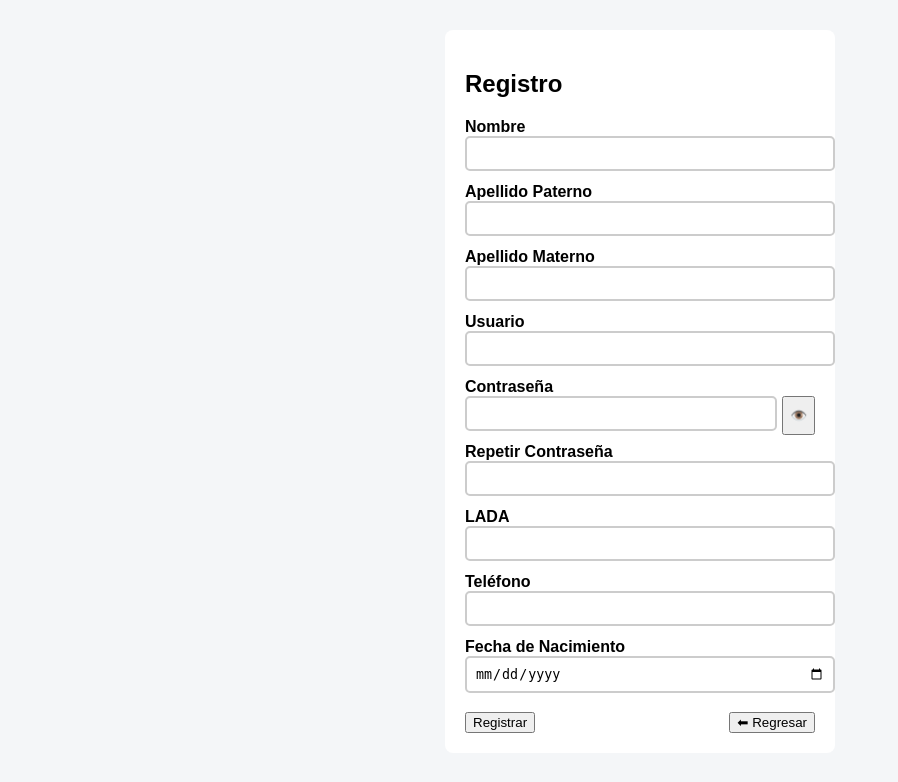
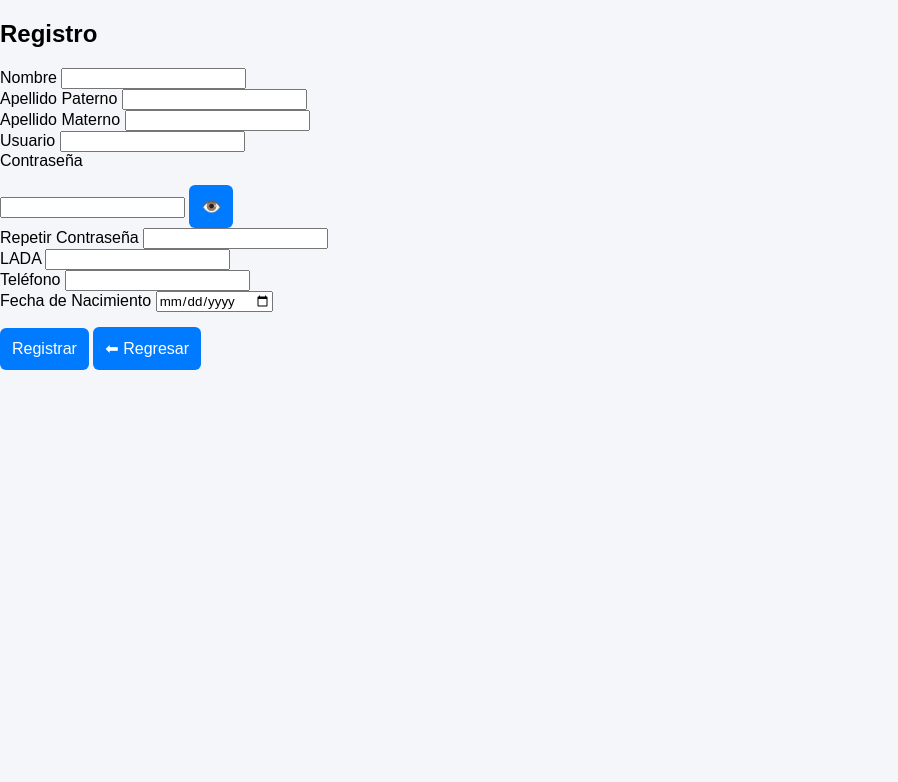
Before and after one commit to Padrinox3x/mi-hola-mundo-express, a Node server app: page /formulario in a window 1280 px wide. Shown: the top 782 px of the page, without its empty margins (0-898 px from the left). Run offline with Node 20, Linux system fonts and the light colour scheme.

Commit message:
Modifcacion bread

```diff
--- a/public/css/formulario.css
+++ b/public/css/formulario.css
@@ -1,62 +1,110 @@
-body {
-    font-family: Arial, sans-serif;
-    background: #f4f6f8;
+/* Reset */
+* {
+    box-sizing: border-box;
+    font-family: Arial, Helvetica, sans-serif;
 }
 
-form {
-    width: 350px;
-    margin: 30px auto;
-    background: white;
-    padding: 20px;
-    border-radius: 8px;
+/* Fondo general */
+body {
+    margin: 0;
+    background: #f4f6f9;
 }
 
-label {
+/* Breadcrumbs */
+.breadcrumbs {
+    display: flex;
+    align-items: center;
+    gap: 6px;
+    padding: 14px 30px;
+    background: #ffffff;
+    border-bottom: 1px solid #ddd;
+    font-size: 14px;
+}
+
+.breadcrumbs a {
+    text-decoration: none;
+    color: #007bff;
+    font-weight: 500;
+}
+
+.breadcrumbs a:hover {
+    text-decoration: underline;
+}
+
+.breadcrumbs span {
+    color: #555;
+}
+
+.breadcrumbs .active {
+    font-weight: bold;
+    color: #333;
+}
+
+/* Contenedor */
+.container {
+    max-width: 450px;
+    margin: 40px auto;
+    background: #ffffff;
+    padding: 30px;
+    border-radius: 10px;
+    box-shadow: 0 10px 25px rgba(0,0,0,0.1);
+}
+
+/* Título */
+.container h1 {
+    text-align: center;
+    margin-bottom: 25px;
+    color: #333;
+}
+
+/* Formulario */
+.formulario {
+    display: flex;
+    flex-direction: column;
+}
+
+/* Campos */
+.form-group {
+    margin-bottom: 18px;
+}
+
+.form-group label {
+    display: block;
+    margin-bottom: 6px;
     font-weight: bold;
 }
 
-input {
+.form-group input {
     width: 100%;
-    padding: 8px;
-    margin-bottom: 4px;
-    border: 2px solid #ccc;
-    border-radius: 5px;
+    padding: 10px;
+    border-radius: 6px;
+    border: 1px solid #ccc;
+    font-size: 14px;
 }
 
-input.valido {
-    border-color: #28a745;
+.form-group input:focus {
+    outline: none;
+    border-color: #007bff;
 }
 
-input.invalido {
-    border-color: #dc3545;
+/* CAPTCHA */
+.captcha {
+    display: flex;
+    justify-content: center;
 }
 
-.mensaje-error {
-    color: #dc3545;
-    font-size: 12px;
-    margin-bottom: 8px;
-}
-
-.password-box {
-    display: flex;
-    gap: 5px;
-}
-
-.password-box button {
+/* Botón */
+button {
+    margin-top: 15px;
+    padding: 12px;
+    border: none;
+    border-radius: 6px;
+    background: #007bff;
+    color: #ffffff;
+    font-size: 16px;
     cursor: pointer;
 }
 
-.fuerza {
-    font-size: 13px;
-    font-weight: bold;
+button:hover {
+    background: #0056b3;
 }
-
-.fuerza.debil { color: #dc3545; }
-.fuerza.media { color: #ffc107; }
-.fuerza.fuerte { color: #28a745; }
-
-.botones {
-    display: flex;
-    justify-content: space-between;
-    margin-top: 15px;
-}
```
Also changed, not shown: public/index.html (+7 -14 lines).
